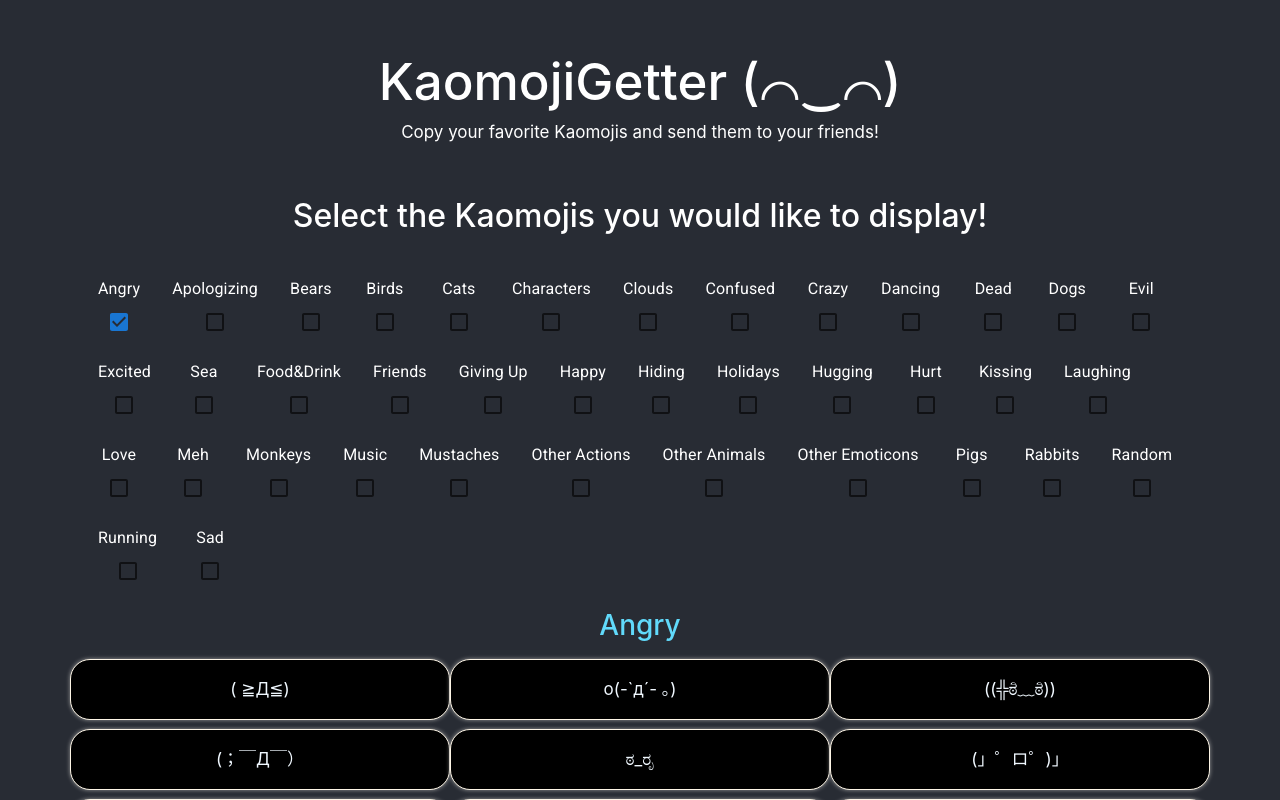
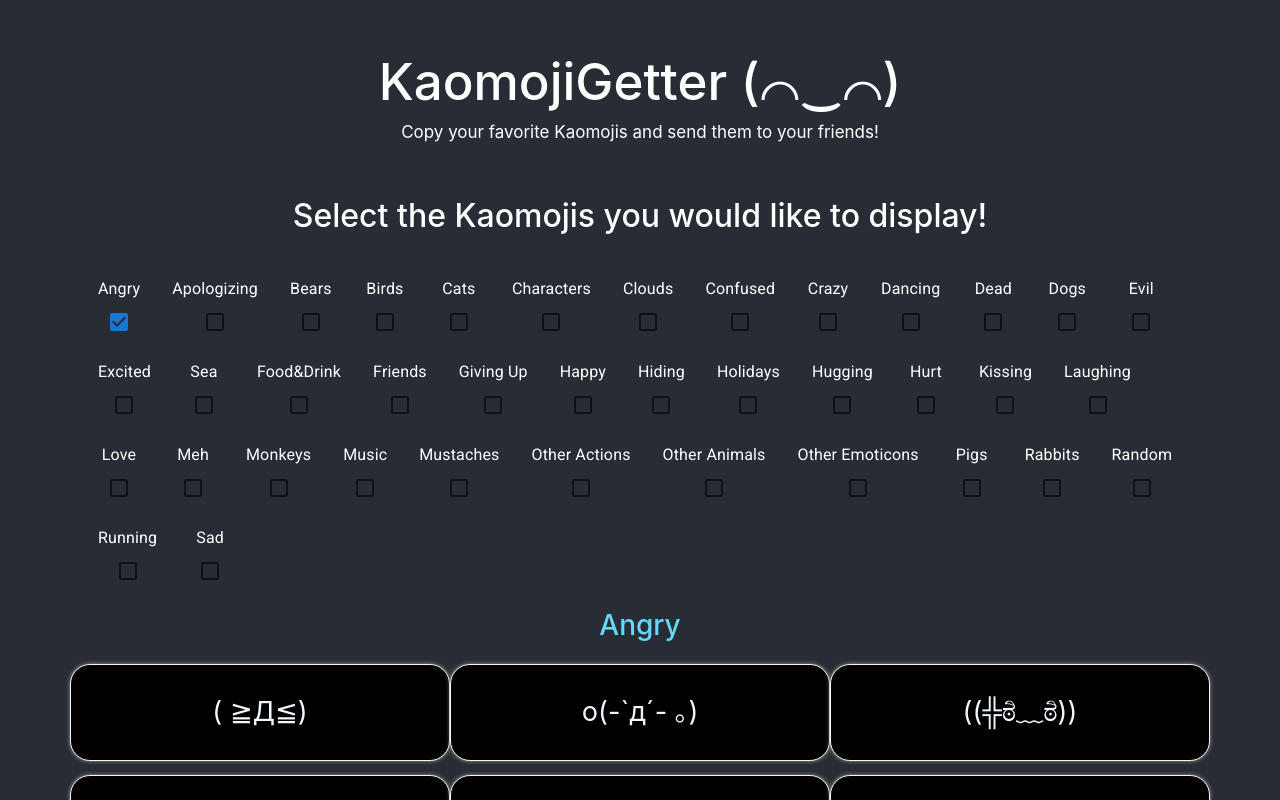
Before and after one commit to rahilchughtai/Kaomoji, a React (Create React App) app: page / in a window 1280 px wide. Both pictures are taken after a click on the label "Angry". Shown: the top 800 px of the page. Built offline with nearby package versions, Linux system fonts and the light colour scheme.

Commit message:
Increase font size

```diff
--- a/src/components/KaoMoji/KaoMoji.css
+++ b/src/components/KaoMoji/KaoMoji.css
@@ -7,8 +7,9 @@
   color: aliceblue;
   padding: 1em;
   margin-top: 0.5em;
-  border: 1.5px solid oldlace;
+  border: 1.8px solid oldlace;
   border-radius: 20px;
+  font-size: 1.6em;
 }
 
 /* Ripple effect */
```
